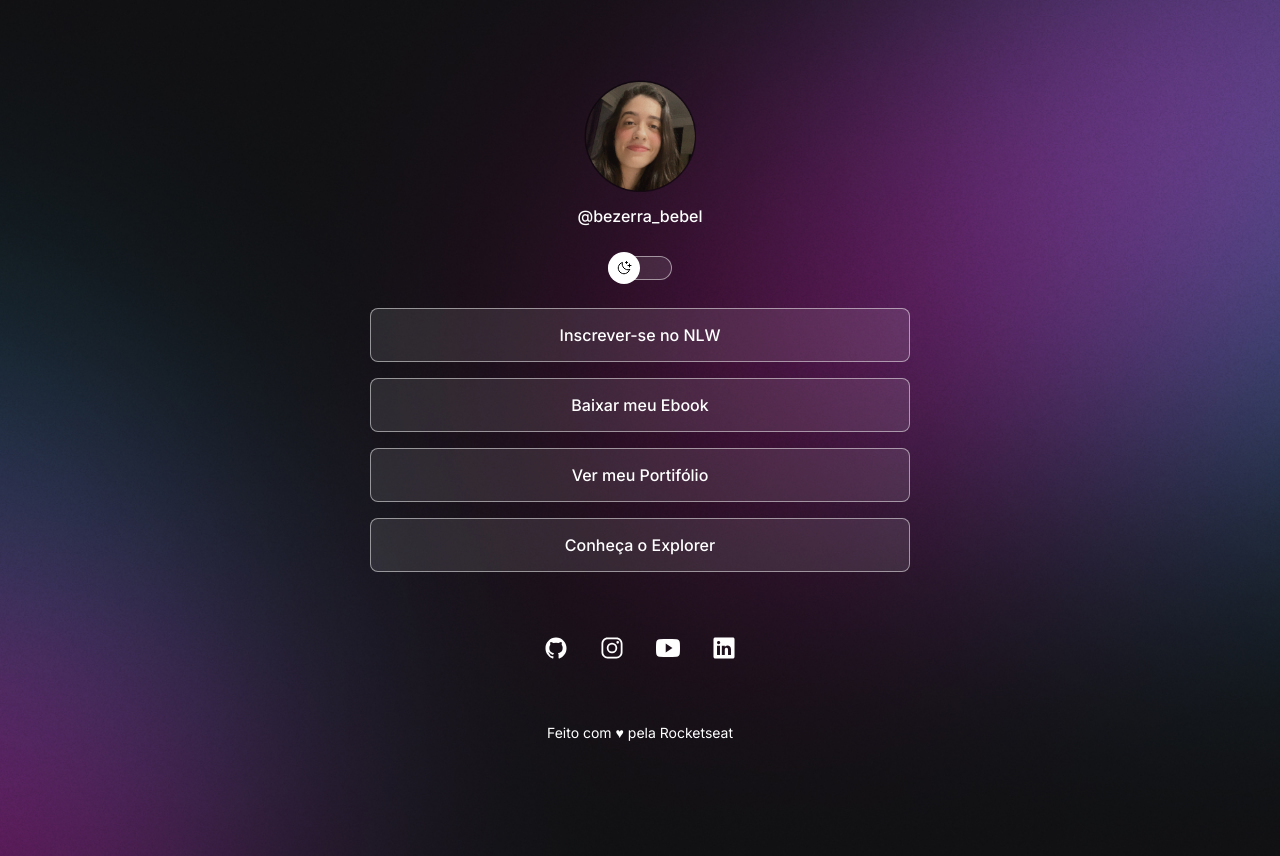
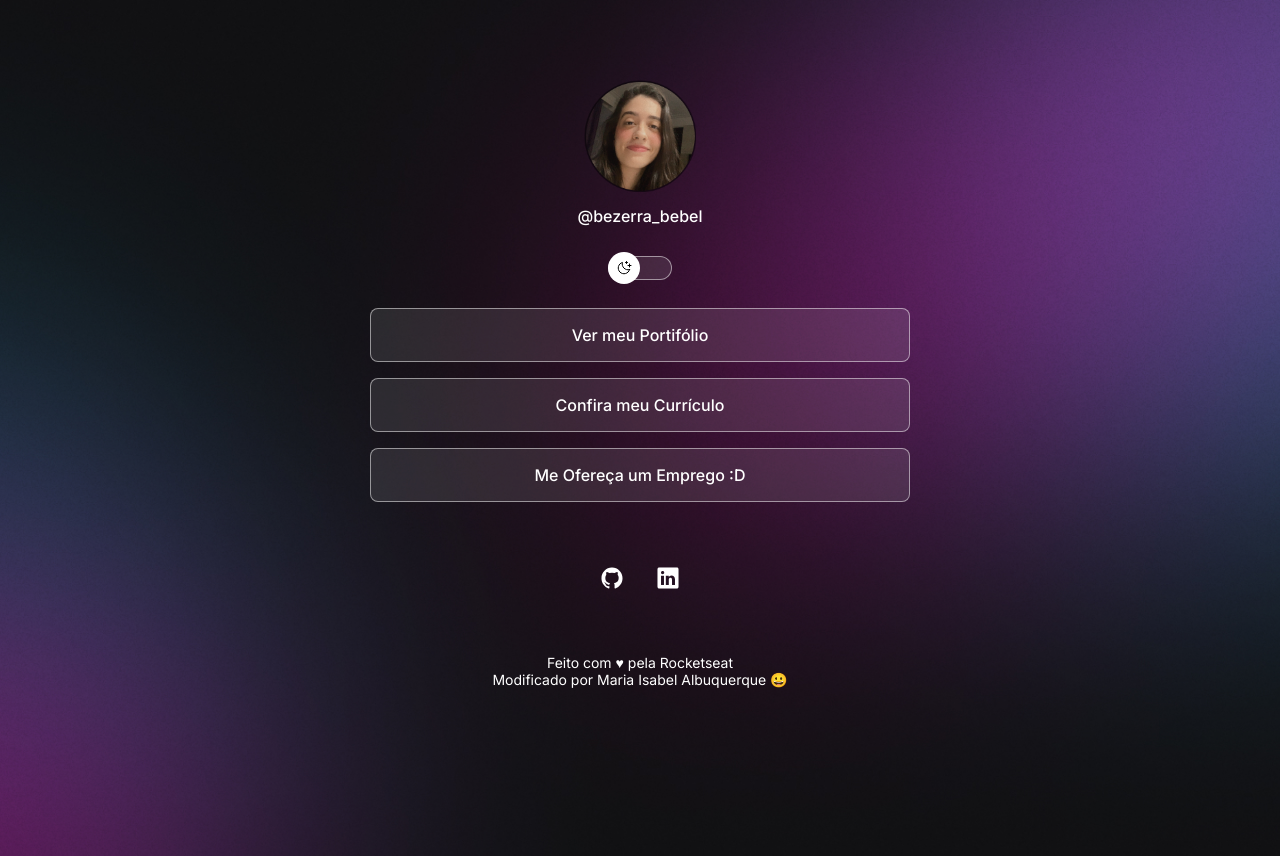
Before and after one commit to MIBAlbuquerque/projetoRocketseat, a plain HTML site: page index.html in a window 1280 px wide. Drawn offline with nearby package versions, Linux system fonts and the light colour scheme.

Commit message:
Costumizing it to myself

```diff
--- a/index.html
+++ b/index.html
@@ -28,37 +28,26 @@
 
       <ul>
         <li>
-          <a href="#"> Inscrever-se no NLW</a>
+          <a href="https://github.com/MIBAlbuquerque" target="_blank"> Ver meu Portifólio</a>
         </li>
         <li>
-          <a href="#"> Baixar meu Ebook</a>
+          <a href=" http://lattes.cnpq.br/5196237932030459" target="_blank"> Confira meu Currículo </a>
         </li>
         <li>
-          <a href="https://github.com/MIBAlbuquerque"> Ver meu Portifólio</a>
-        </li>
-        <li>
-          <a href="https://rocketseat.com.br/explorer" target="_blank">
-            Conheça o Explorer
-          </a>
+          <a href="https://linkedin.com/in/mibalbuquerque"> Me Ofereça um Emprego :D </a>
         </li>
       </ul>
 
       <div id="sociallinks">
         <a href="https://github.com/MIBAlbuquerque" target="_blank">
           <ion-icon name="logo-github"></ion-icon>
-        </a>
-        <a href="https://instagram.com/bezerra_bebel" target="_blank">
-          <ion-icon name="logo-instagram"></ion-icon> </a>
 
-          <a href="https://instagram.com/bezerra_bebel" target="_blank">
-          <ion-icon name="logo-youtube"></ion-icon>
-        </a>
           <a href="https://linkedin.com/in/mibalbuquerque" target="_blank">
         <ion-icon name="logo-linkedin"></ion-icon>
              </a>
       </div>
       <footer>
-        Feito com ♥ pela <a href="https://rocketseat.com.br" target="_blank">Rocketseat</a>
+        Feito com ♥ pela <a href="https://rocketseat.com.br" target="_blank">Rocketseat</a> <br> Modificado por Maria Isabel Albuquerque 😀
       </footer>
     </div>
 
```
